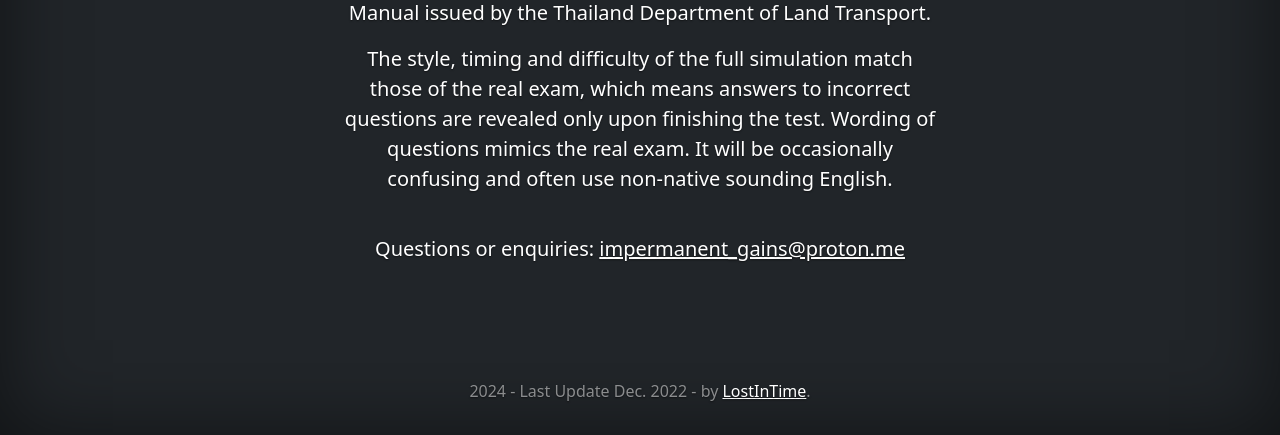
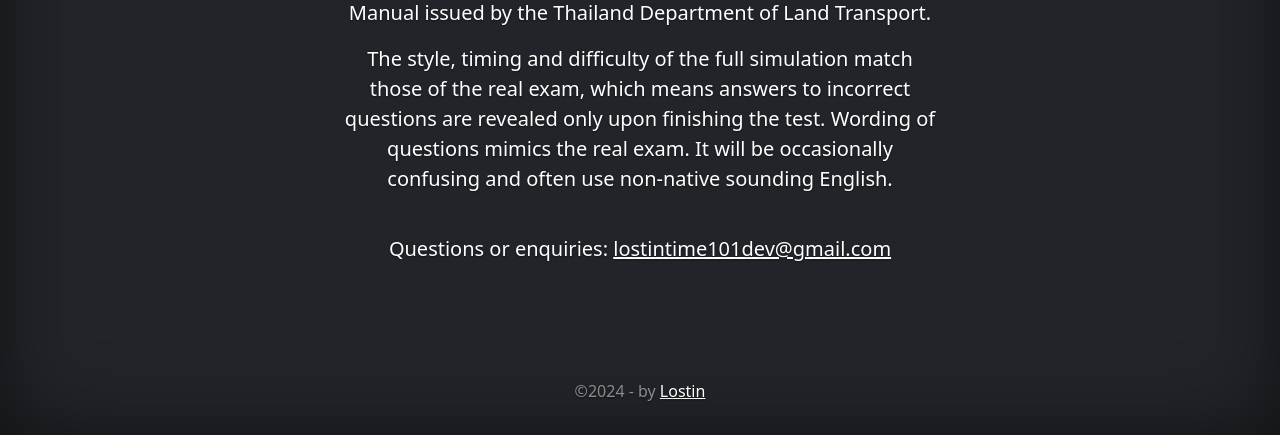
Before and after one commit to lostintime101/driving_theory_test, a Flask app: page /about in a window 1280 px wide. Shown: the part 365-800 px from the top of the page. Run offline with Flask 3, Linux system fonts and the light colour scheme.

Commit message:
edit about page & footer

```diff
--- a/driving_theory_test/templates/home/about.html
+++ b/driving_theory_test/templates/home/about.html
@@ -3,8 +3,7 @@
 {% block main %}
     <h2>Theory Test Simulation</h2>
     <p class="lead">The developer was inspired to create this site after the traumatic experience of taking the real
-        theory
-        exam and failing twice.</p>
+        theory exam and failing twice.</p>
     <p class="lead">All questions are randomly selected from a database of 150 test questions adapted from the Driving
         License Requisition Manual issued by the Thailand Department of Land Transport.</p>
     <p class="lead">The style, timing and difficulty of the full simulation match those of the real exam, which means
@@ -12,6 +11,6 @@
         Wording of questions mimics the real exam. It will be occasionally confusing and often use non-native sounding
         English.</p>
     <br>
-    <p class="lead">Questions or enquiries: <a href="mailto:impermanent_gains@proton.me" class="text-white">impermanent_gains@proton.me</a>
+    <p class="lead">Questions or enquiries: <a href="mailto:lostintime101dev@gmail.com" class="text-white">lostintime101dev@gmail.com</a>
     </p>
 {% endblock %}
--- a/driving_theory_test/templates/layout/base.html
+++ b/driving_theory_test/templates/layout/base.html
@@ -39,8 +39,8 @@
         </main>
 
         <footer class="mt-auto text-white-50">
-            <p>{{ now.year }} - Last Update Dec. 2022 - by <a href="https://github.com/lostintime101"
-                                                                     class="text-white">LostInTime</a>.</p>
+            <p>©{{ now.year }} - by <a href="https://github.com/lostintime101"
+            class="text-white">Lostin</a></p>
         </footer>
     </div>
     <script src="https://cdn.jsdelivr.net/npm/bootstrap@5.2.3/dist/js/bootstrap.bundle.min.js"
```
